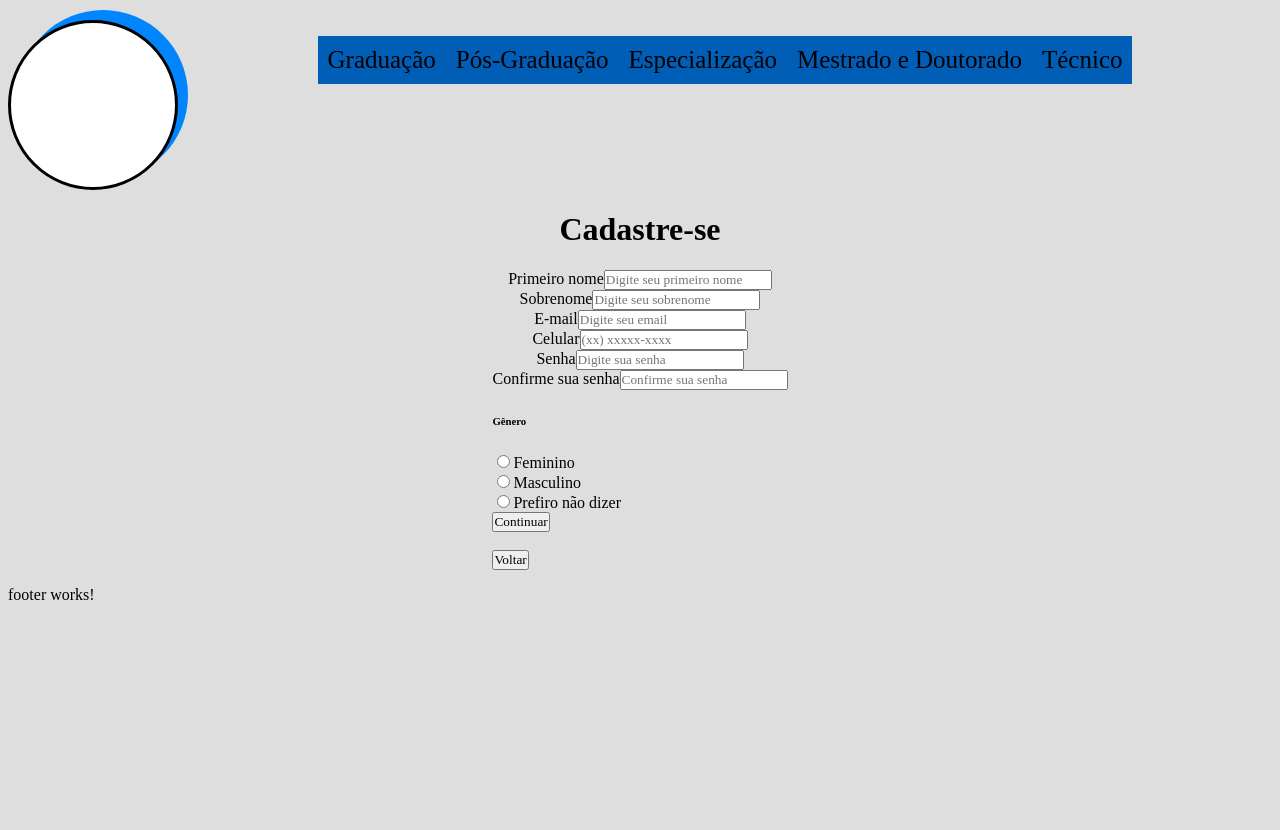
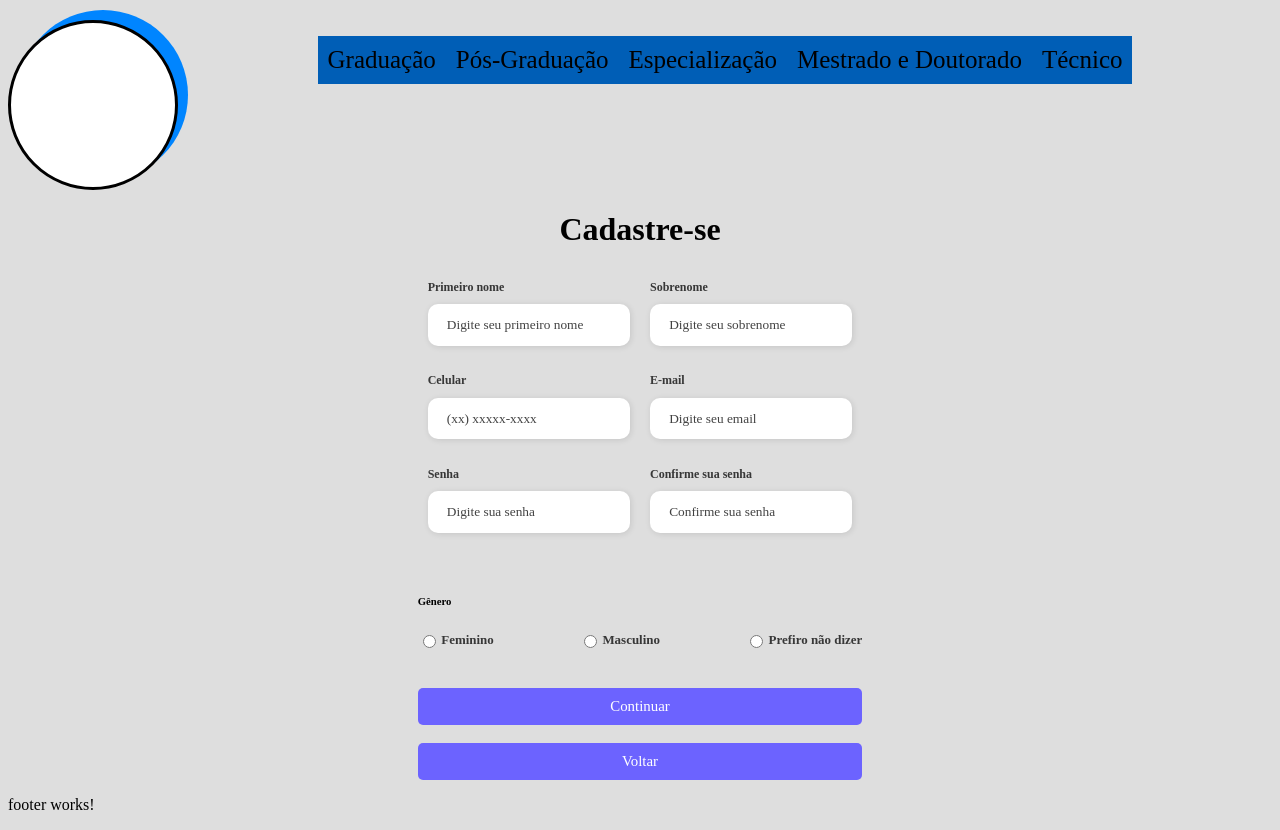
Before and after one commit to gustavo-henrique-pereira-lima/ITA, an Angular app: page /form in a window 1280 px wide. Before the commit the page ends 800 px from the top, so only its background shows below. Built offline with nearby package versions, Linux system fonts and the light colour scheme; a web font is replaced by a local one.

Commit message:
Tela de cadastro finalizadp

```diff
--- a/src/app/forms/forms.component.css
+++ b/src/app/forms/forms.component.css
@@ -8,7 +8,121 @@
     justify-content:center ;
 }
 
+/**********************INPUT********************/
+
+.input-group{
+   display: flex;
+}
+
+.bloco-input{
+    padding: 10px;
+}
+
 .input-box {
     display: flex;
     justify-content: center;
 }
+
+.input-box {
+    display: flex;
+    flex-direction: column;
+    margin-bottom: 1.1rem;
+}
+
+.input-box input {
+    margin: 0.6rem 0;
+    padding: 0.8rem 1.2rem;
+    border: none;
+    border-radius: 10px;
+    box-shadow: 1px 1px 6px #0000001c
+}
+
+.input-box input:hover {
+    background-color: #eeeeee75;
+}
+
+.input-box input:focus-visible {
+    outline: 1px solid #6c63ff;
+}
+
+.input-box label {
+    font-size: 0.75rem;
+    font-weight: 600;
+    color: #000000c0;
+}
+
+.input-box input::placeholder {
+    color: #000000be;
+}
+
+/*********************GENDER**********************/
+
+.gender-group {
+    display: flex;
+    justify-content: space-between;
+    margin-top: 0 0.5rem;
+}
+
+.gender-title h6 {
+    font-size: 0.75rem;
+    font-weight: 600;
+    color: #000000c0;
+}
+
+.gender-input {
+    display: flex;
+    align-items: center;
+}
+
+.gender-input input {
+    margin-right: 0.35rem;
+}
+
+.gender-input label {
+    font-size: 0.81rem;
+    font-weight: 600;
+    color: #000000c0;
+}
+
+/***************BOTOES***************/
+
+.continue-button button {
+    width: 100%;
+    margin-top: 2.5rem;
+    border: none;
+    background-color: #6c63ff;
+    padding: 0.62rem;
+    border-radius: 5px;
+    cursor: pointer;
+}
+
+.continue-button button:hover {
+    background-color: #6b63fff1;
+}
+
+.continue-button button a {
+    text-decoration: none;
+    font-size: 0.93rem;
+    font-weight: 500;
+    color: #fff;
+}
+
+.voltar button{
+    width: 100%;
+    border: none;
+    background-color: #6c63ff;
+    padding: 0.62rem;
+    border-radius: 5px;
+    cursor: pointer;
+}
+
+.voltar button:hover {
+    background-color: #6b63fff1;
+}
+
+.voltar button a {
+    text-decoration: none;
+    font-size: 0.93rem;
+    font-weight: 500;
+    color: #fff;
+}
--- a/src/app/forms/forms.component.html
+++ b/src/app/forms/forms.component.html
@@ -15,11 +15,24 @@
             </div>
 
             <div class="input-group">
+                <div class="bloco-input">
                     <div class="input-box">
                         <label for="firstname">Primeiro nome</label>
                         <input id="firstname" type="text" name="firstname" placeholder="Digite seu primeiro nome" required>
                     </div>
 
+                    <div class="input-box">
+                        <label for="number">Celular</label>
+                        <input id="number" type="tel" name="number" placeholder="(xx) xxxxx-xxxx" required>
+                    </div>
+
+                    <div class="input-box">
+                        <label for="password">Senha</label>
+                        <input id="password" type="password" name="password" placeholder="Digite sua senha" required>
+                    </div>
+                </div>
+
+                <div class="bloco-input">
                     <div class="input-box">
                         <label for="lastname">Sobrenome</label>
                         <input id="lastname" type="text" name="lastname" placeholder="Digite seu sobrenome" required>
@@ -31,18 +44,9 @@
                     </div>
 
                     <div class="input-box">
-                    <label for="number">Celular</label>
-                    <input id="number" type="tel" name="number" placeholder="(xx) xxxxx-xxxx" required>
-                </div>
-
-                <div class="input-box">
-                    <label for="password">Senha</label>
-                    <input id="password" type="password" name="password" placeholder="Digite sua senha" required>
-                </div>
-
-                <div class="input-box">
                         <label for="Confirmpassword">Confirme sua senha</label>
                         <input id="Confirmpassword" type="password" name="Confirmpassword" placeholder="Confirme sua senha" required>
+                    </div>
                 </div>
             </div>
 
```
Lines whose indentation alone changed are shown as unchanged.
